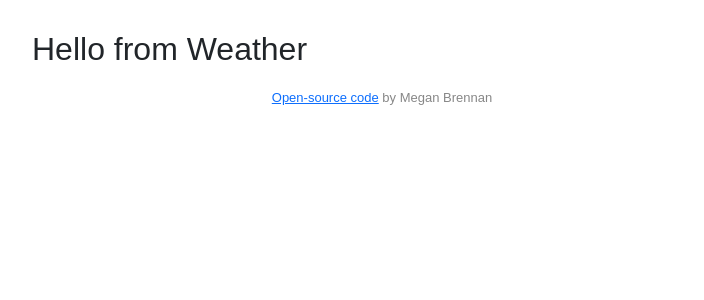
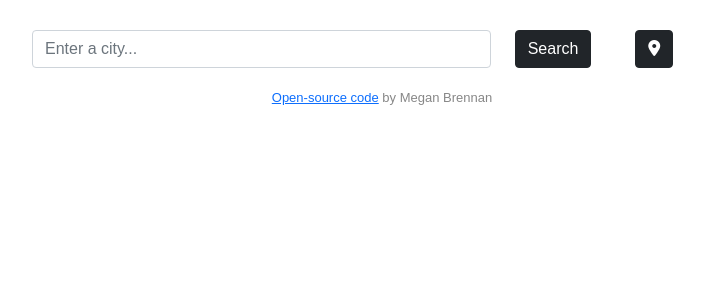
Before and after one commit to Meg-brennan/weather-react, a React (Create React App) app: page / in a window 1280 px wide. Shown: the top 300 px of the page, without its empty margins (258-962 px from the left). Built offline with nearby package versions, Linux system fonts and the light colour scheme.

Commit message:
Update Search.js

```diff
--- a/src/Search.js
+++ b/src/Search.js
@@ -0,0 +1,38 @@
+import React from "react";
+import "./Search.css";
+
+export default function Search() {
+  return (
+    <div className="Search">
+      <form className="mb-3">
+        <div className="row">
+          <div className="col-8">
+            <input
+              type="search"
+              placeholder="Enter a city..."
+              className="form-control"
+              autoComplete="off"
+            />
+          </div>
+          <div className="col-2">
+            <input
+              type="submit"
+              className="btn btn-dark"
+              value="Search"
+              title="Search"
+            />
+          </div>
+          <div className="col-2">
+            <button
+              type="button"
+              className="btn btn-dark"
+              title="Current location"
+            >
+              <i className="fas fa-map-marker-alt"></i>
+            </button>
+          </div>
+        </div>
+      </form>
+    </div>
+  );
+}
--- a/src/Weather.js
+++ b/src/Weather.js
@@ -1,5 +1,7 @@
 import React from "react";
+import "./Weather.css";
+import Search from "./Search";
 
 export default function Weather() {
-  return <h2>Hello from Weather</h2>;
+  return <Search />;
 }
```
